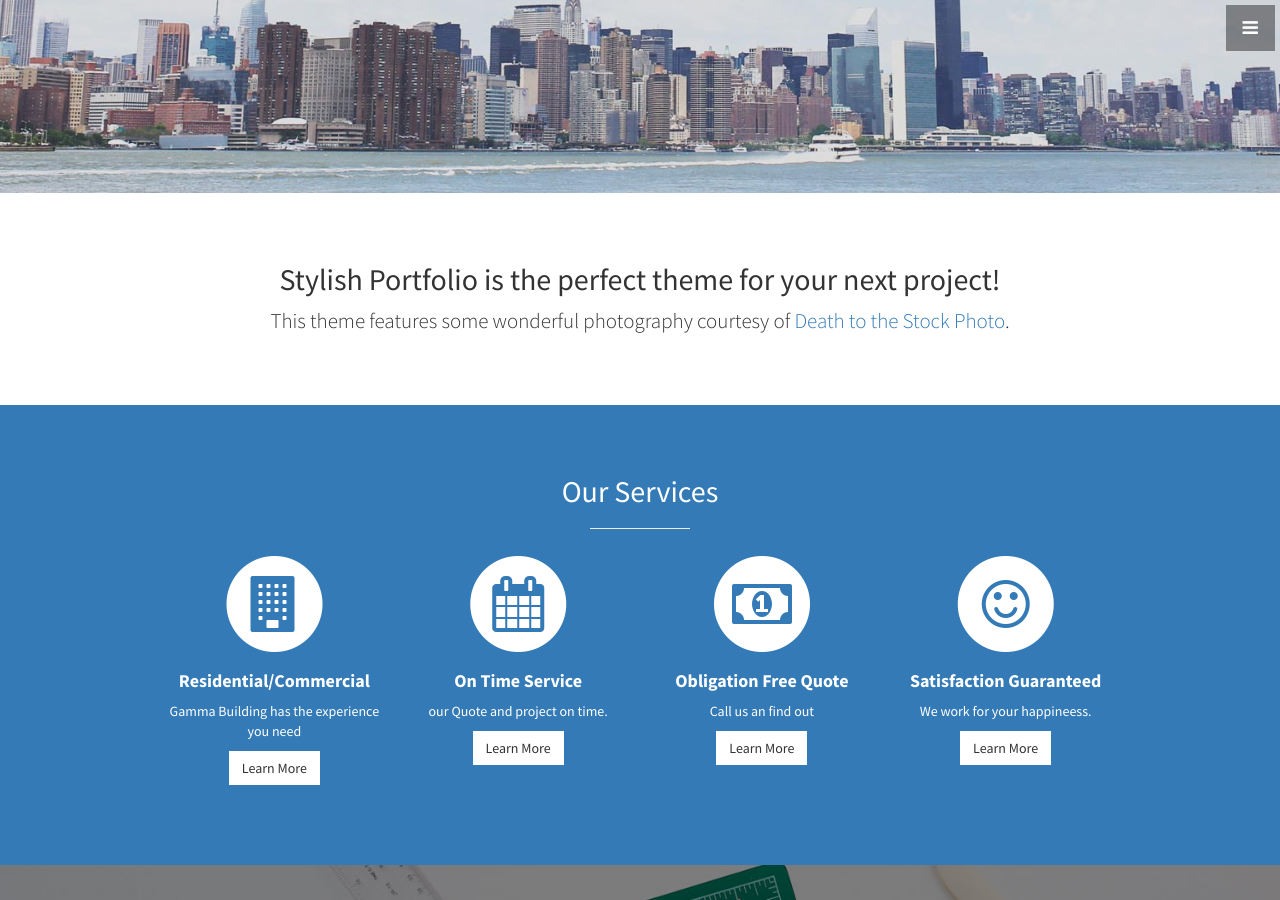
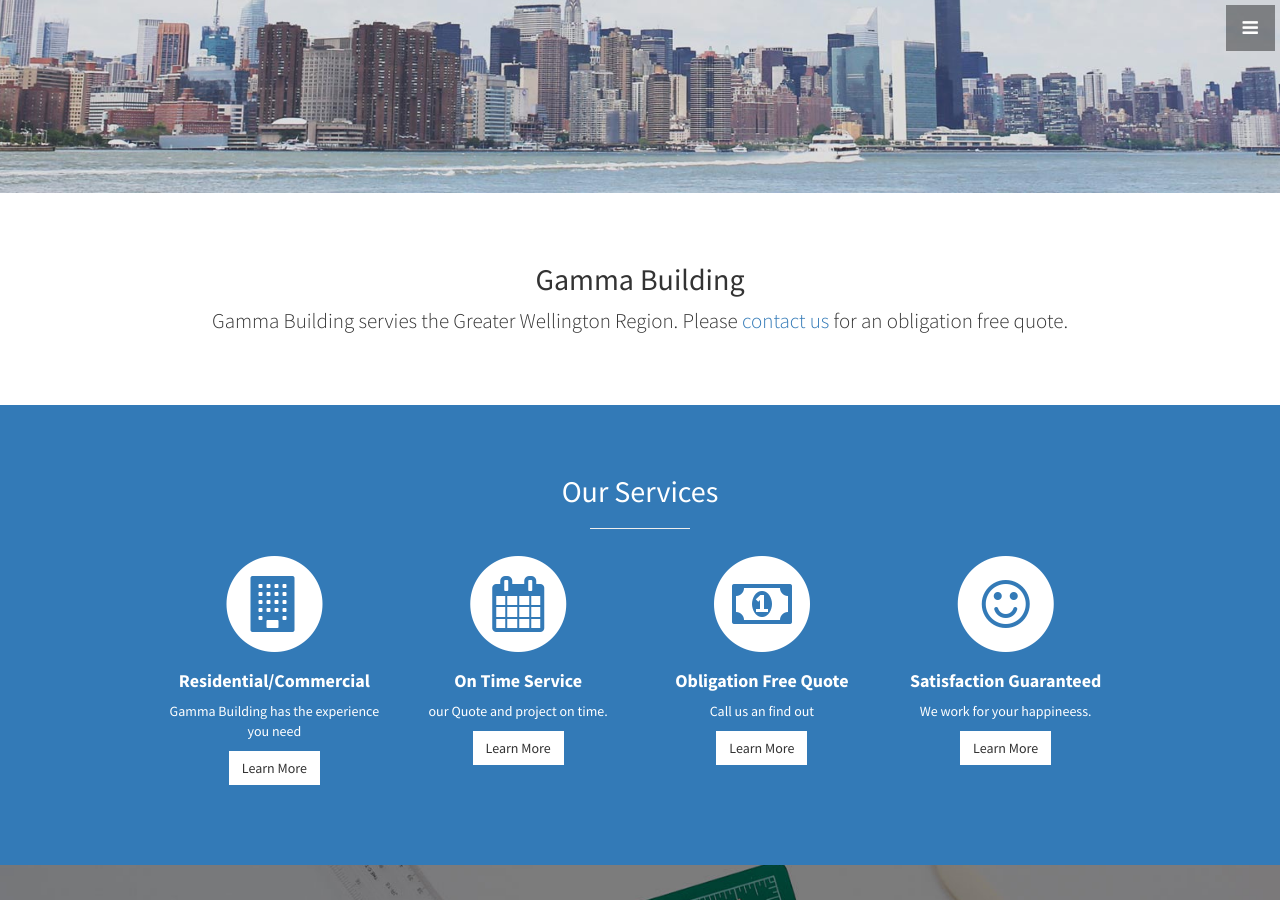
Before and after one commit to philals/GammaBuilding, a Jekyll site: the page built from index.html, in a window 1280 px wide and 900 px high, scrolled down 707 px. Built offline with Jekyll 4.4.1, drawn with Linux system fonts in a browser that asks for light colours.

Commit message:
Copies about from Landing Page

```diff
--- a/_includes/about.html
+++ b/_includes/about.html
@@ -2,8 +2,8 @@
   <div class="container">
     <div class="row">
       <div class="col-lg-12 text-center">
-        <h2>Stylish Portfolio is the perfect theme for your next project!</h2>
-        <p class="lead">This theme features some wonderful photography courtesy of <a target="_blank" href="http://join.deathtothestockphoto.com/">Death to the Stock Photo</a>.</p>
+        <h2>Gamma Building</h2>
+        <p class="lead">Gamma Building servies the Greater Wellington Region. Please <a href="#contact">contact us</a> for an obligation free quote.</p>
       </div>
     </div>
     <!-- /.row -->
```
